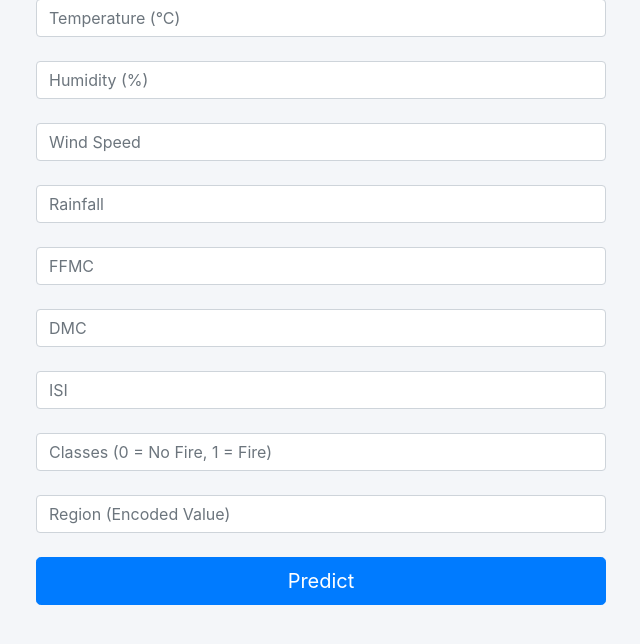
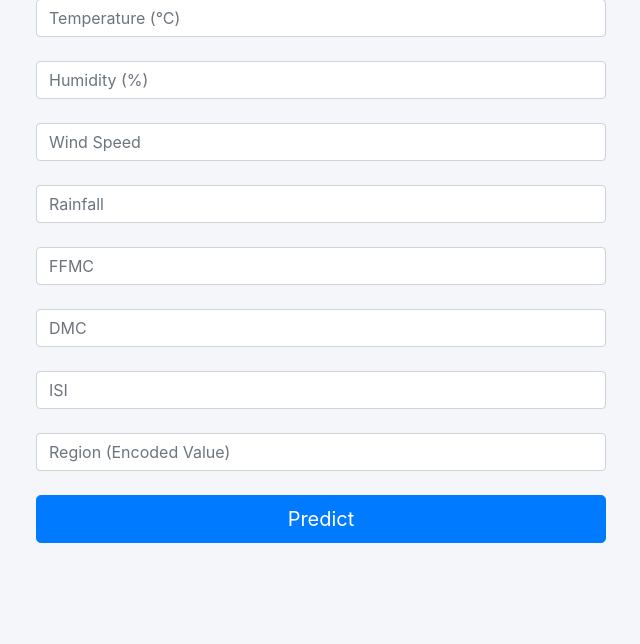
Before and after one commit to chaithanya-kumar-natukula-712nck/Forest_fires, a Flask app: page /home in a window 1280 px wide. Shown: the part 139-783 px from the top of the page, without its empty margins (319-959 px from the left). Run offline with Flask 3, Linux system fonts and the light colour scheme; parts of the project's set-up code (start-up, migrations or seed data) failed here and were passed over.

Commit message:
remove Classes from input features (target variable fix)

```diff
--- a/application.py
+++ b/application.py
@@ -25,12 +25,11 @@ def predict_data():
         ffmc = float(request.form['FFMC'])
         dmc = float(request.form['DMC'])
         isi = float(request.form['ISI'])
-        classes = int(request.form['Classes'])
         region = int(request.form['Region'])
 
 
         new_data_scaled = Standard_scaler.transform(
-        [[temperature, humidity, wind, rain, ffmc, dmc, isi, classes, region]]
+        [[temperature, humidity, wind, rain, ffmc, dmc, isi, region]]
     )
 
         result=ridge_model.predict(new_data_scaled)
--- a/templates/home.html
+++ b/templates/home.html
@@ -51,9 +51,6 @@
         <input type="text" name="ISI" class="form-control"
                placeholder="ISI" required><br>
 
-        <input type="text" name="Classes" class="form-control"
-               placeholder="Classes (0 = No Fire, 1 = Fire)" required><br>
-
         <input type="text" name="Region" class="form-control"
                placeholder="Region (Encoded Value)" required><br>
 
```
